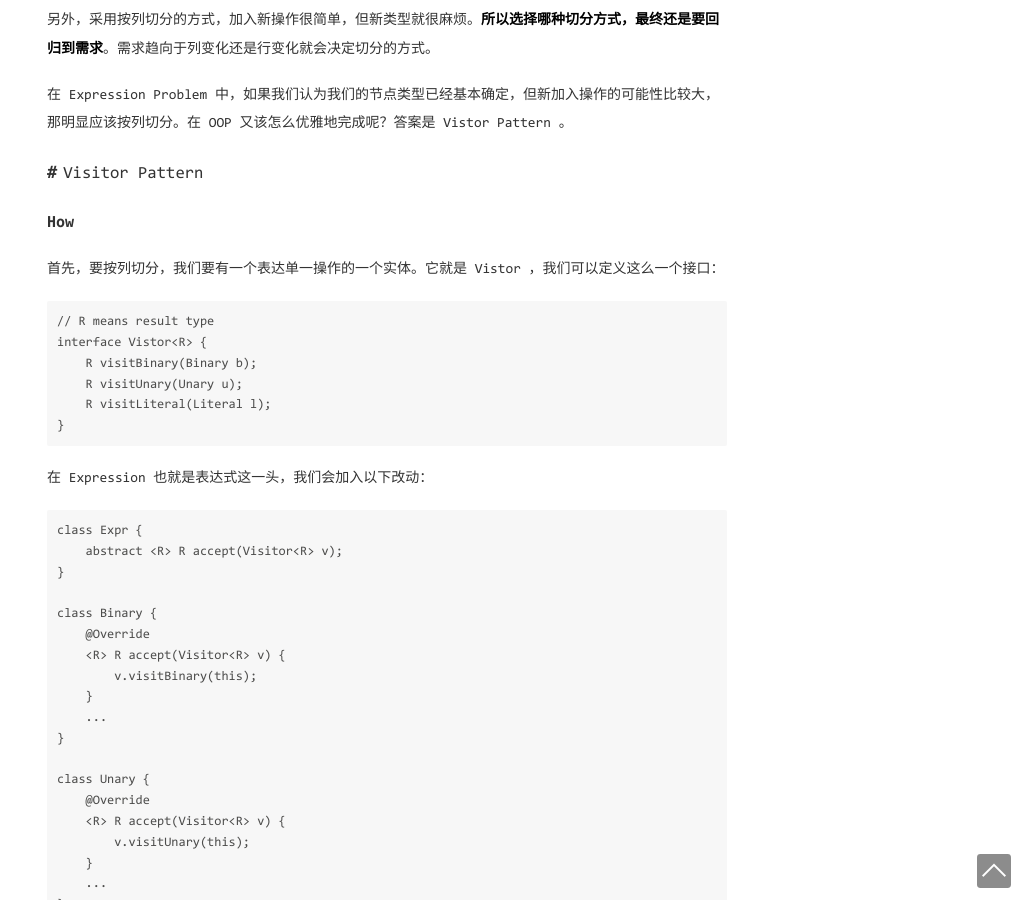
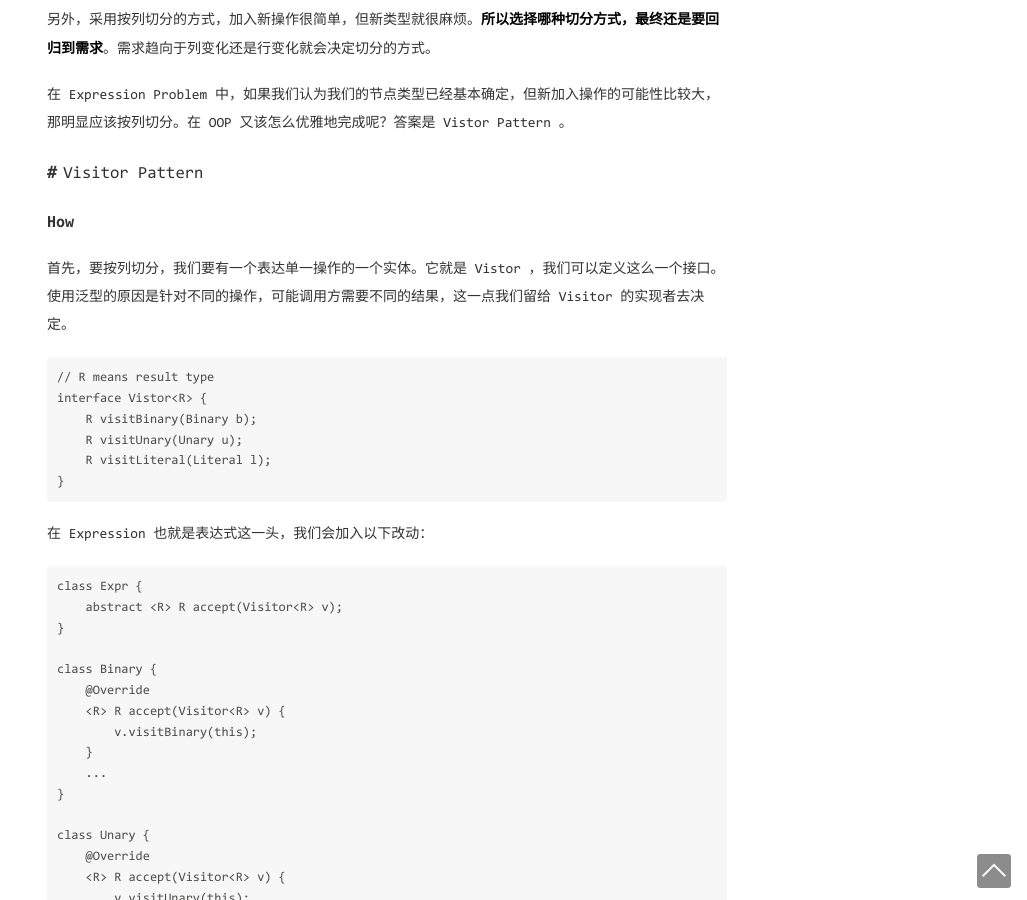
Before and after one commit to enochii/enochii.github.io, a Jekyll site: the page built from _posts/2020-11-22-Expression-Problem-&-Visitor-Pattern.md, in a window 1280 px wide and 900 px high, scrolled down 1464 px. Shown: the whole window, without its empty margins (253-1280 px from the left). Built offline with Jekyll 4.4.1, drawn with Linux system fonts in a browser that asks for light colours; comment, search, counter and statistics services are not loaded.

Commit message:
post supplement

````diff
--- a/_posts/2020-11-22-Expression-Problem-&-Visitor-Pattern.md
+++ b/_posts/2020-11-22-Expression-Problem-&-Visitor-Pattern.md
@@ -52,7 +52,7 @@ ResultType interpret(Expr expr) {
 
 ### How
 
-首先，要按列切分，我们要有一个表达单一操作的一个实体。它就是 Vistor ，我们可以定义这么一个接口：
+首先，要按列切分，我们要有一个表达单一操作的一个实体。它就是 Vistor ，我们可以定义这么一个接口。使用泛型的原因是针对不同的操作，可能调用方需要不同的结果，这一点我们留给 Visitor 的实现者去决定。
 
 ```Java
 // R means result type
````
